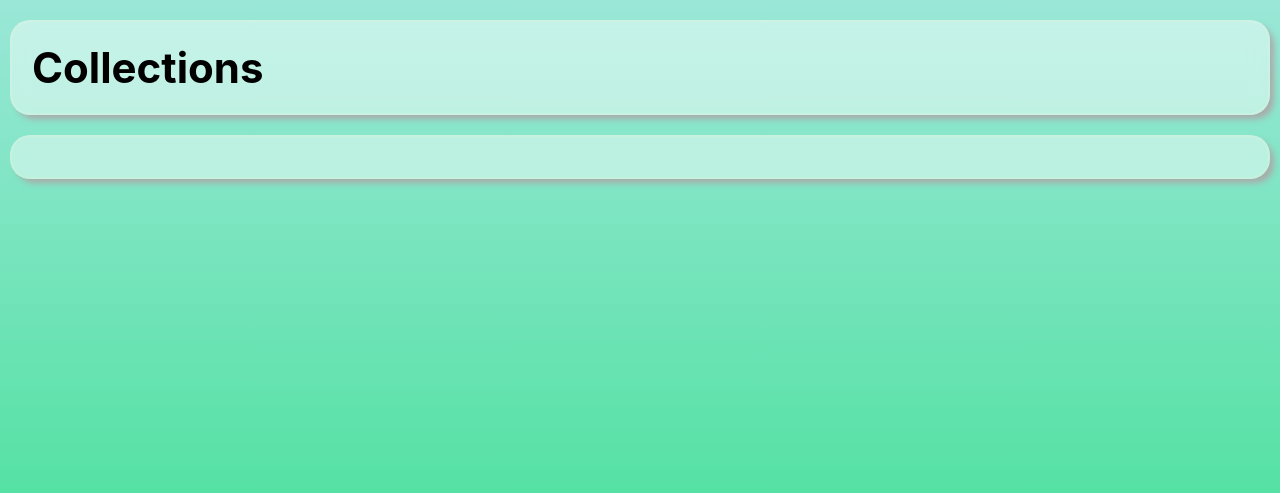
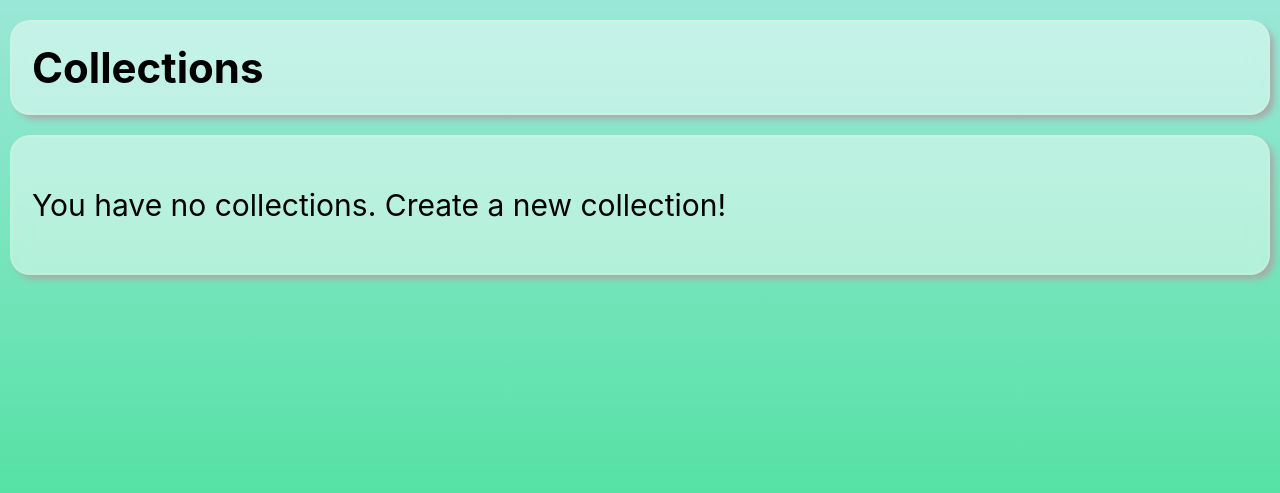
Before and after one commit to andywtse/django-spinner, a Django app: page /collections/ in a window 1280 px wide. Shown: the part 54-547 px from the top of the page. Run offline with Django 4.2, Linux system fonts and the light colour scheme; the visitor is signed in with stand-in values (Sample User, id 1); data that the repository does not hold is empty.

Commit message:
Adds empty message for index

```diff
--- a/main_app/static/css/collections/collection-index.css
+++ b/main_app/static/css/collections/collection-index.css
@@ -72,3 +72,7 @@
   width: 20px;
   font-size: 10px;
 }
+
+.empty-info {
+  font-size: 30px;
+}
--- a/main_app/templates/collections/index.html
+++ b/main_app/templates/collections/index.html
@@ -16,6 +16,7 @@
 </section>
 
 <section class="card-container">
+  {% if collections.count != 0 %}
     {% for collection in collections %}
       <div class="card">
         <a href="/collections/{{ collection.id }}">
@@ -27,6 +28,11 @@
         <a href="{% url 'collections_delete' collection.id %}" class="btn danger collection-delete">X</a>
       </div>
     {% endfor %}
+  {% else %}
+    <div class="empty-info">
+      <p>You have no collections. Create a new collection!</p>
+    </div>
+  {% endif %}
 </section>
 
 {% endblock %}
```
Lines whose indentation alone changed are shown as unchanged.
